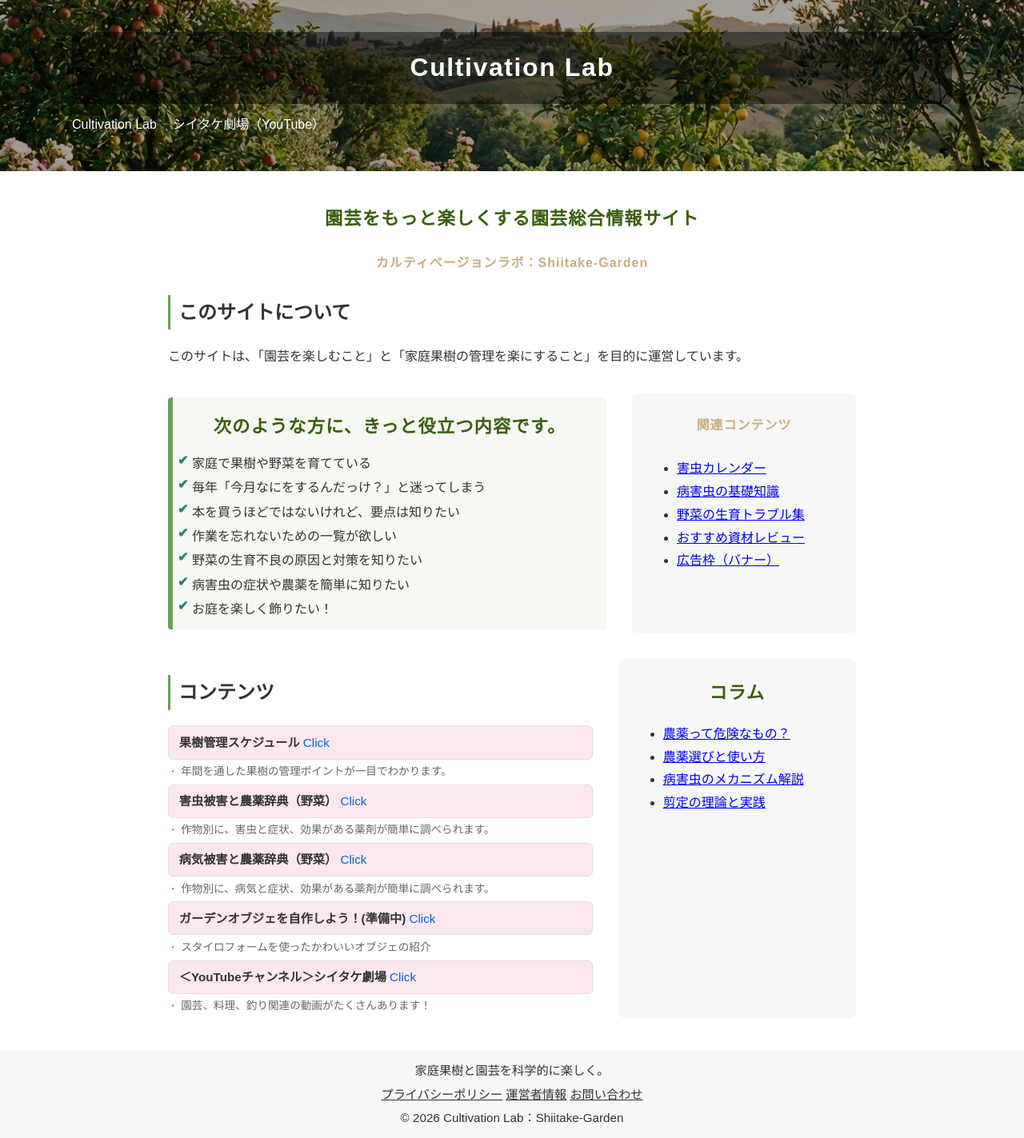
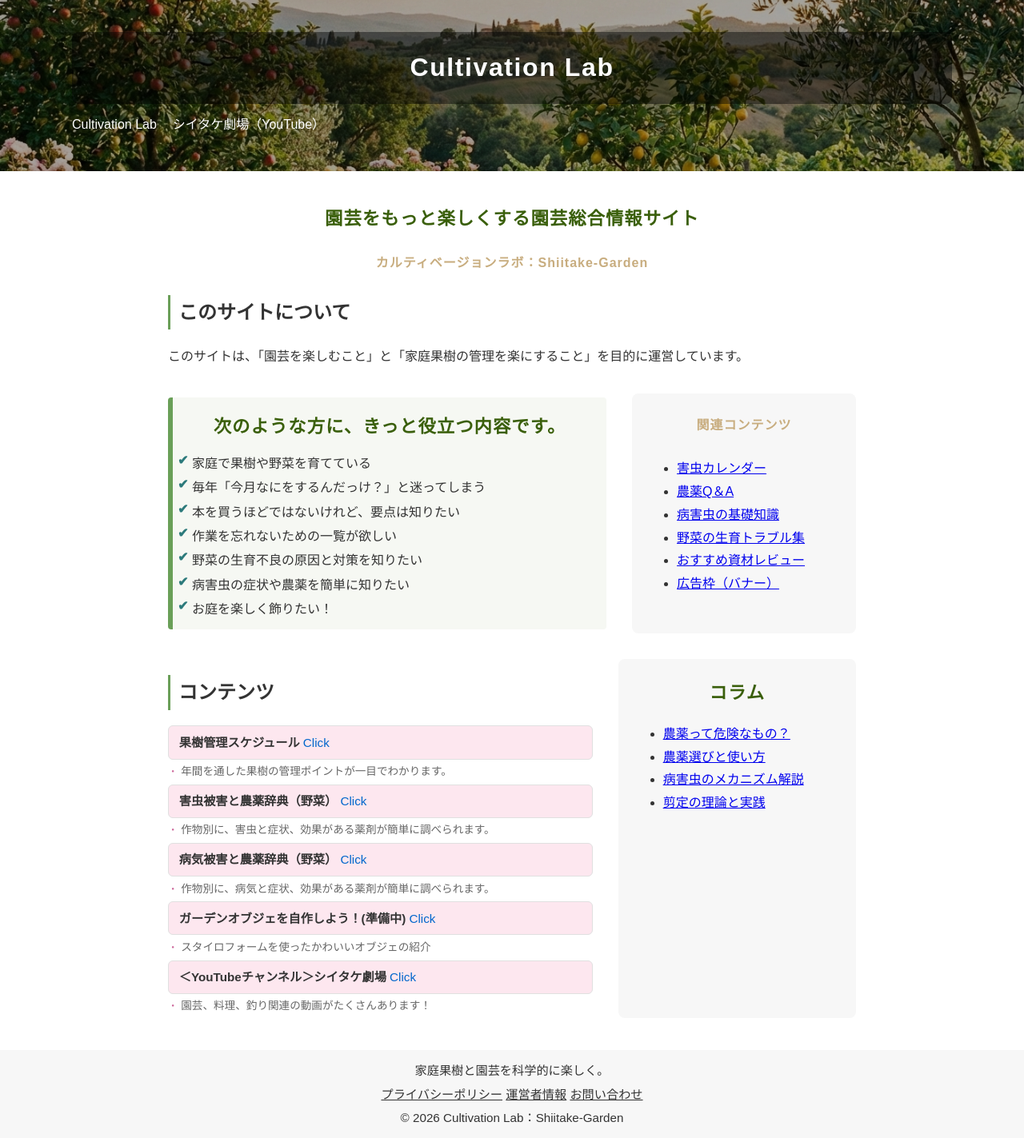
Before and after one commit to shiitake-garden/shiitake-garden.github.io, a Jekyll site: the page built from index.html, in a window 1280 px wide. Shown: the whole page at 80% size. Built offline with Jekyll 4.4.1, drawn with Linux system fonts in a browser that asks for light colours.

Commit message:
Update index.html

```diff
--- a/index.html
+++ b/index.html
@@ -32,6 +32,7 @@ title: 園芸データ検索
     <h4>関連コンテンツ</h4>
     <ul>
       <li><a href="./column_nouyaku3.html">害虫カレンダー</a></li>
+      <li><a href="./column_nouyaku_qa.html">農薬Q＆A</a></li>
       <li><a href="#">病害虫の基礎知識</a></li>
       <li><a href="#">野菜の生育トラブル集</a></li>
       <li><a href="#">おすすめ資材レビュー</a></li>
```
